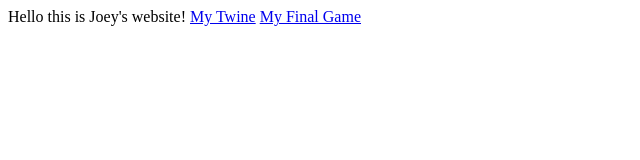
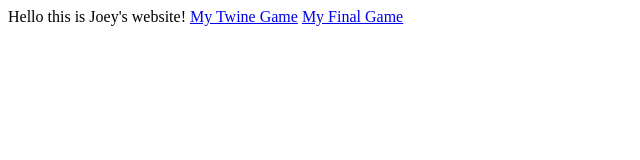
Before and after one commit to JoeyZhang-A/Joey, a plain HTML site: page index.html in a window 1280 px wide. Shown: the full height of the page, 0-640 px from the left. Drawn offline with Linux system fonts and the light colour scheme.

Commit message:
Update index.html

```diff
--- a/index.html
+++ b/index.html
@@ -12,7 +12,7 @@
 
 <body>
   <hi>Hello this is Joey's website!</h1>
-  <a href="./Hungry Joey.html">My Twine</a>
+  <a href="./Hungry Joey.html">My Twine Game</a>
   <a href="./Girlfriend Crisis.html">My Final Game</a>
 </body>
 </html>
```
